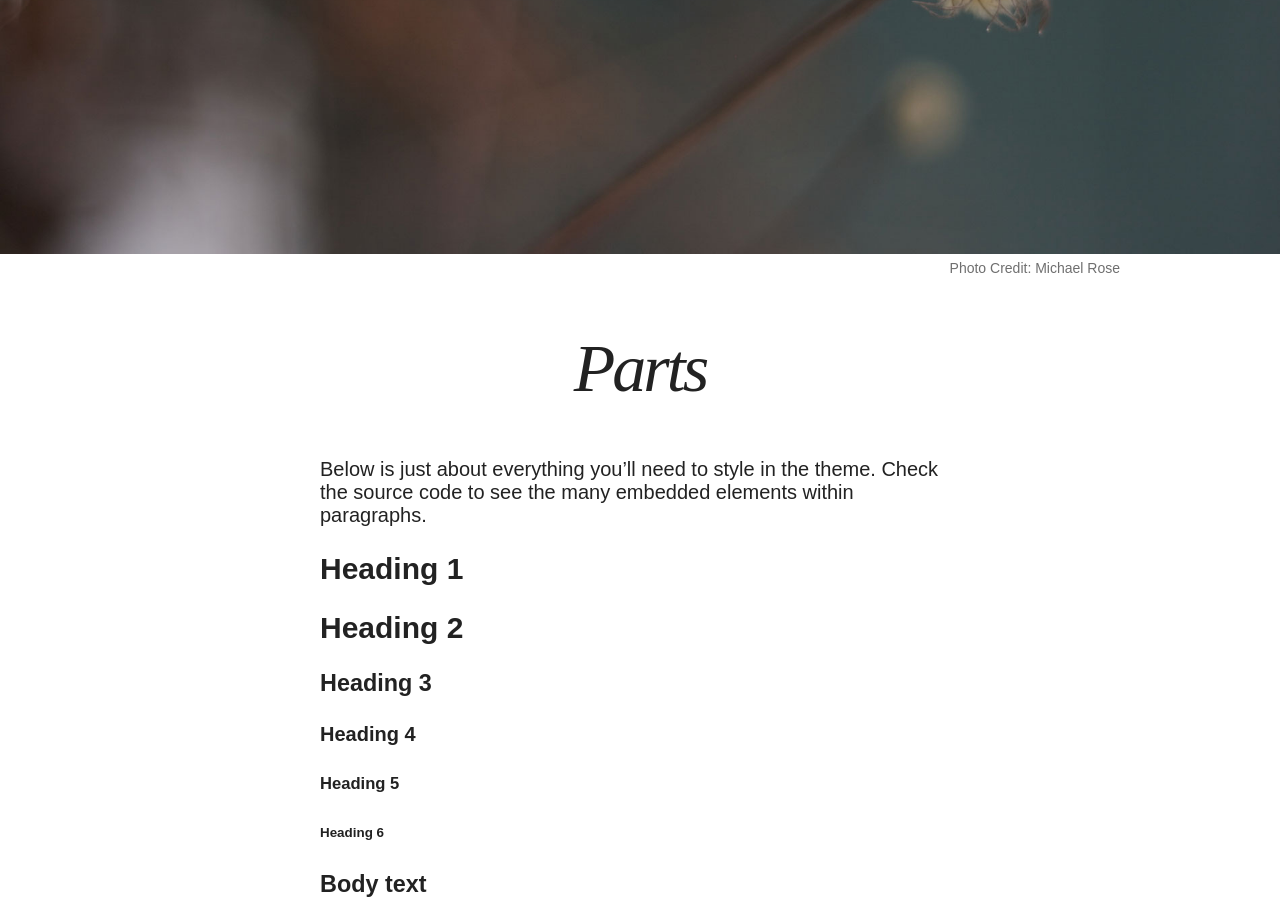
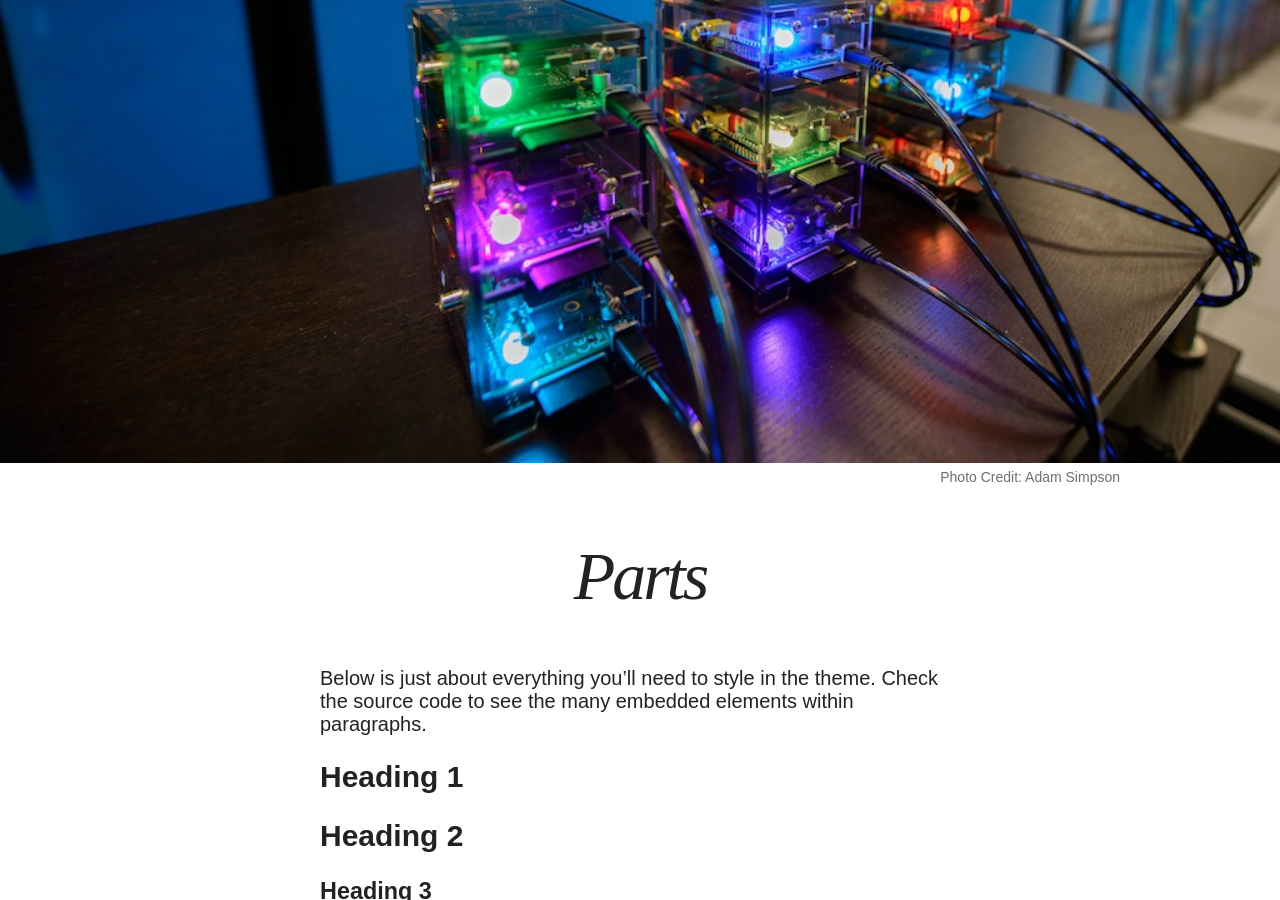
Before and after one commit to TinyTitan/tinytitan.github.io, a Jekyll site: the page built from parts.md, in a window 1280 px wide and 900 px high, scrolled down 377 px. Built offline with Jekyll 4.4.1, drawn with Linux system fonts in a browser that asks for light colours; nearby versions of some CDN libraries.

Commit message:
Use Glamour shot from machine room

```diff
--- a/parts.md
+++ b/parts.md
@@ -7,9 +7,9 @@ modified: 2013-05-31
 category: articles
 tags: [sample post]
 image:
-  feature: so-simple-sample-image-1.jpg
-  credit: Michael Rose
-  creditlink: http://mademistakes.com
+  feature: leadership_glamour_shot.jpg
+  credit: Adam Simpson
+  creditlink: http://olcf.ornl.gov
 comments: true
 share: true
 ---
```
Also changed, not shown: images/leadership_glamour_shot.jpg (added).
